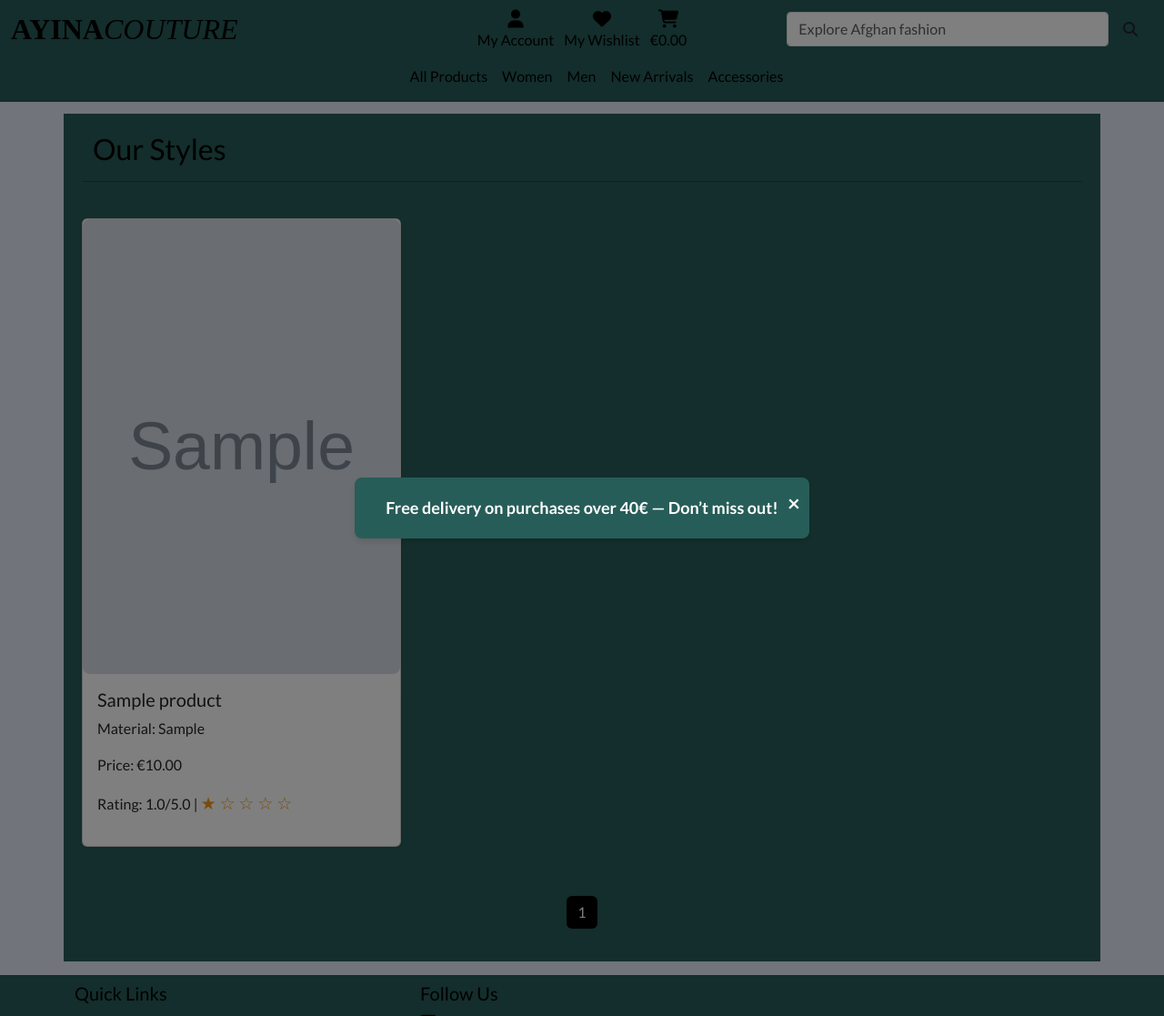
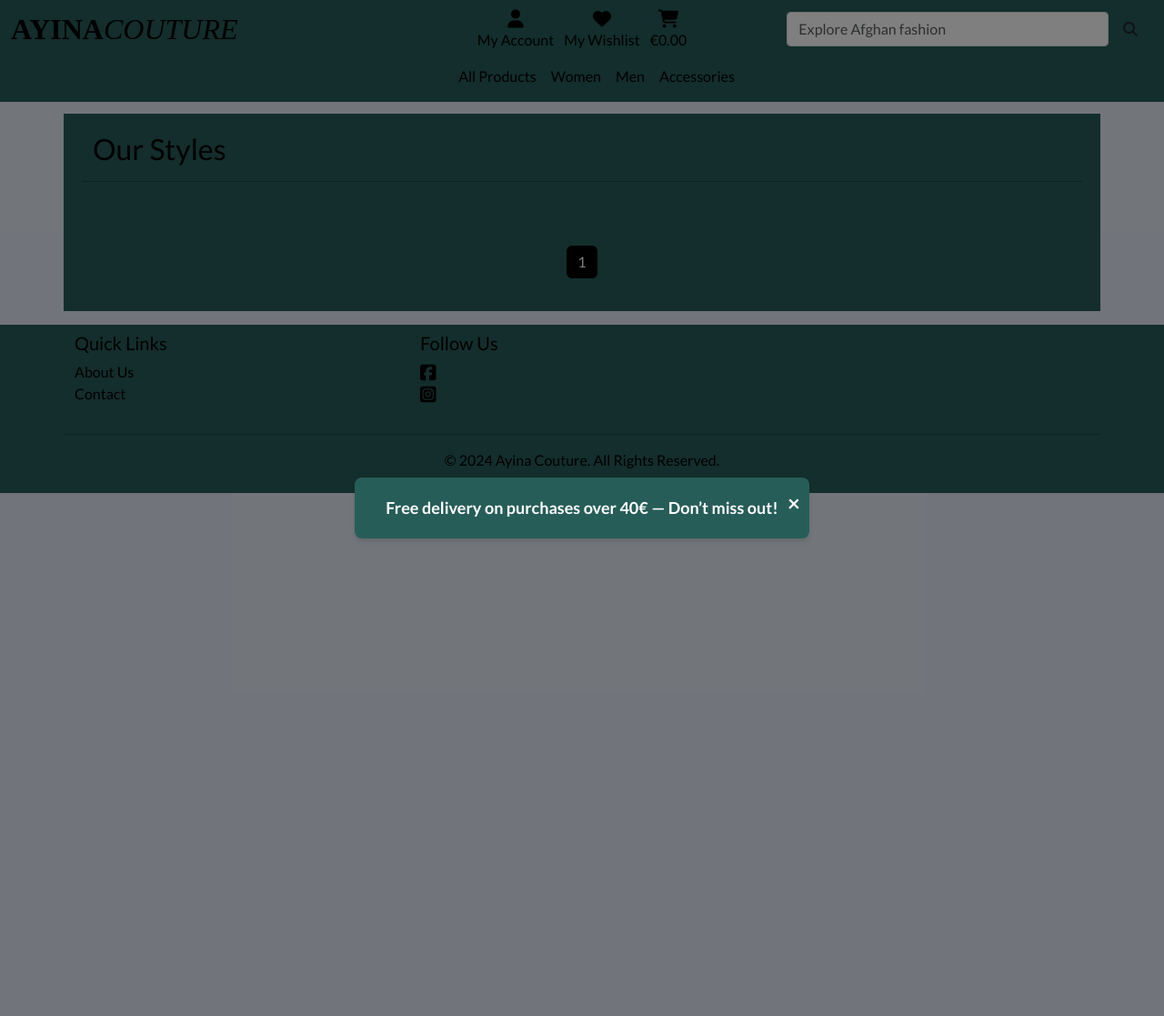
Before and after one commit to ci-mustafa/ayina-couture, a Django app: page /products/?collection=women in a window 1280 px wide. Shown: the whole page at 91% size. Run offline with Django 5.2, Linux system fonts and the light colour scheme; tables that the repository leaves empty hold one stand-in row (values such as "Sample post"); grey boxes marked "Sample" are stand-in pictures; some libraries are stand-ins or nearby versions; some web fonts are replaced.

Commit message:
feat: add search and filtering functionality to products

```diff
--- a/products/models.py
+++ b/products/models.py
@@ -56,7 +56,6 @@ class Product(models.Model):
     - material: The material the product is made from (e.g., Cotton, Leather).
     - price: The price of the product.
     - has_sizes: A boolean indicating whether the product has different sizes available.
-    - available_sizes: A field to store the available sizes for the product (if applicable).
     - color: The color of the product, selected from the predefined COLOR_CHOICES.
     - gender: The target gender for the product (Men, Women), selected from GENDER_CHOICES.
     - occasion: Optional field to specify the occasion for which
--- a/products/templates/products/products.html
+++ b/products/templates/products/products.html
@@ -58,12 +58,16 @@
             <ul class="pagination justify-content-center">
                 {% if page_obj.has_previous %}
                 <li class="page-item">
-                    <a class="page-link" href="?page=1" aria-label="First">
+                    <a class="page-link"
+                        href="?page=1{% if search %}&query={{ search }}{% endif %}{% if collection %}&collection={{ collection }}{% endif %}"
+                        aria-label="First">
                         <span aria-hidden="true">&laquo;&laquo;</span>
                     </a>
                 </li>
                 <li class="page-item">
-                    <a class="page-link" href="?page={{ page_obj.previous_page_number }}" aria-label="Previous">
+                    <a class="page-link"
+                        href="?page={{ page_obj.previous_page_number }}{% if search %}&query={{ search }}{% endif %}{% if collection %}&collection={{ collection }}{% endif %}"
+                        aria-label="Previous">
                         <span aria-hidden="true">&laquo;</span>
                     </a>
                 </li>
@@ -72,20 +76,30 @@
                 <!-- Display Page Numbers -->
                 {% for num in page_obj.paginator.page_range %}
                 {% if page_obj.number == num %}
-                <li class="page-item active"><a class="page-link" href="?page={{ num }}">{{ num }}</a></li>
+                <li class="page-item active">
+                    <a class="page-link"
+                        href="?page={{ num }}{% if search %}&query={{ search }}{% endif %}{% if collection %}&collection={{ collection }}{% endif %}">{{num }}</a>
+                </li>
                 {% else %}
-                <li class="page-item"><a class="page-link" href="?page={{ num }}">{{ num }}</a></li>
+                <li class="page-item">
+                    <a class="page-link"
+                        href="?page={{ num }}{% if search %}&query={{ search }}{% endif %}{% if collection %}&collection={{ collection }}{% endif %}">{{num }}</a>
+                </li>
                 {% endif %}
                 {% endfor %}
 
                 {% if page_obj.has_next %}
                 <li class="page-item">
-                    <a class="page-link" href="?page={{ page_obj.next_page_number }}" aria-label="Next">
+                    <a class="page-link"
+                        href="?page={{ page_obj.next_page_number }}{% if search %}&query={{ search }}{% endif %}{% if collection %}&collection={{ collection }}{% endif %}"
+                        aria-label="Next">
                         <span aria-hidden="true">&raquo;</span>
                     </a>
                 </li>
                 <li class="page-item">
-                    <a class="page-link" href="?page={{ page_obj.paginator.num_pages }}" aria-label="Last">
+                    <a class="page-link"
+                        href="?page={{ page_obj.paginator.num_pages }}{% if search %}&query={{ search }}{% endif %}{% if collection %}&collection={{ collection }}{% endif %}"
+                        aria-label="Last">
                         <span aria-hidden="true">&raquo;&raquo;</span>
                     </a>
                 </li>
@@ -93,5 +107,6 @@
             </ul>
         </nav>
     </div>
+
 </div>
 {% endblock %}
--- a/products/views.py
+++ b/products/views.py
@@ -1,4 +1,6 @@
-from django.shortcuts import render, get_object_or_404
+from django.shortcuts import render, get_object_or_404, redirect, reverse
+from django.contrib import messages
+from django.db.models import Q
 from django.core.paginator import Paginator
 from . import models
 
@@ -6,17 +8,40 @@ from . import models
 # Products view
 def all_products(request):
     products = models.Product.objects.all()
+    query = None
+    collection = None
+    if request.GET:
+        # Handle Collection Filter
+        if 'collection' in request.GET:
+            collection = request.GET.get('collection')
+            if collection:
+                products = products.filter(collection__title__iexact=collection)
+
+        # Handle Search Query
+        if 'query' in request.GET:
+            query = request.GET['query']
+            if not query:
+                messages.error(request, 'You did not enter any search data!')
+                return redirect(reverse('products'))
+            queries = Q(name__icontains=query) | Q(description__icontains=query)
+            products = products.filter(queries)
+
     paginator = Paginator(products, 3)  # Show products per page
     page_number = request.GET.get('page')  # Get the current page number from the query params
     page_obj = paginator.get_page(page_number)  # Get the products for the current page
     ratings_range = range(1, 6)  # range from 1 to 5 for the stars
     top_rate_value = 5.0
+
     context = {
         'products': products,
         'rating_range': ratings_range,
         'top_rate_value': top_rate_value,
         'page_obj': page_obj,
-        'page_number': page_number
+        'page_number': page_number,
+        'search': query,
+        'collection': collection,
+        'query_params': f"&query={query}" if query else '',
+        'collection_params': f"&collection={collection}" if collection else '',
     }
     return render(request, 'products/products.html', context)
 
--- a/templates/base.html
+++ b/templates/base.html
@@ -88,7 +88,7 @@
                 </ul>
             </div>
             <div class="col-12 col-lg-4 my-auto py-1 py-lg-0">
-                <form method="GET" action="">
+                <form method="GET" action="{% url 'products' %}">
                     <div class="input-group w-100">
                         <input class="form-control rounded-1" type="text" name="query"
                             placeholder="Explore Afghan fashion">
--- a/templates/includes/main-navbar.html
+++ b/templates/includes/main-navbar.html
@@ -6,24 +6,21 @@
             </a>
         </li>
         <li class="nav-item">
-            <a class="font-weight-bold nav-link text-black" href="#" id="women-clothing">
+            <a class="font-weight-bold nav-link text-black {% if collection == 'women' %}active{% endif %}"
+                href="{% url 'products' %}?collection=women" id="women-clothing">
                 Women
             </a>
         </li>
 
         <li class="nav-item">
-            <a class="font-weight-bold nav-link text-black" href="#" id="men-clothing">
+            <a class="font-weight-bold nav-link text-black {% if collection == 'men' %}active{% endif %}"
+                href="{% url 'products' %}?collection=men" id="men-clothing">
                 Men
             </a>
         </li>
-
         <li class="nav-item">
-            <a class="font-weight-bold nav-link text-black" href="#" id="new-arrivals-link">
-                New Arrivals
-            </a>
-        </li>
-        <li class="nav-item">
-            <a class="font-weight-bold nav-link text-black" href="#" id="accessories-link">
+            <a class="font-weight-bold nav-link text-black {% if collection == 'accessories' %}active{% endif %}"
+                href="{% url 'products' %}?collection=accessories" id="accessories-link">
                 Accessories
             </a>
         </li>
--- a/templates/includes/mobile-header.html
+++ b/templates/includes/mobile-header.html
@@ -6,7 +6,7 @@
         </div>
     </a>
     <div class="dropdown-menu border-0 w-100 p-3 rounded-0 my-0" aria-labelledby="mobile-search">
-        <form class="form" method="GET" action="">
+        <form class="form" method="GET" action="{% url 'products' %}">
             <div class="input-group w-100">
                 <input class="form-control border border-black rounded-0" type="text" name="query" placeholder="Explore Afghan fashion">
                 <div class="input-group-append">
```
